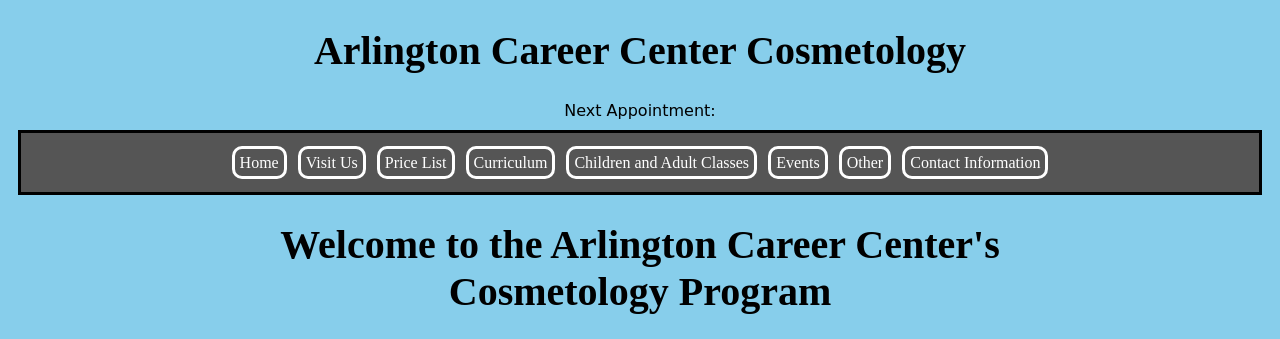
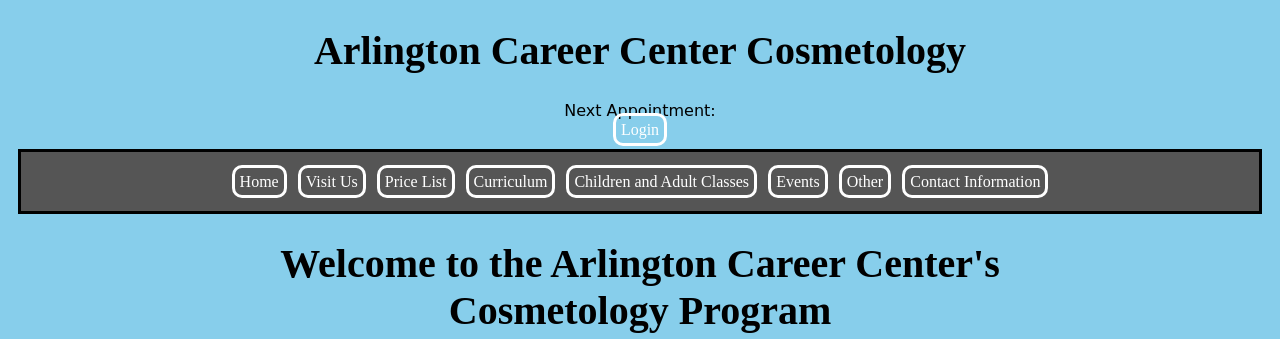
Before and after one commit to cmhedrick/CosmoRegistration, a Django app: page / in a window 1280 px wide; the page is wider, and only the part inside the window is pictured. Shown: the top 339 px of that part. Run offline with Django 3.2, Linux system fonts and the light colour scheme; some web fonts are replaced.

Commit message:
userauth now enabled

```diff
--- a/cosmetologyregistry/templates/base.html
+++ b/cosmetologyregistry/templates/base.html
@@ -73,6 +73,7 @@
 <body>
     <h1>Arlington Career Center Cosmetology</h1>
     <span>Next Appointment: {{nextapt}}</span>
+    <div>{% if user.is_authenticated %}<a href="/logout/">Logout</a><span>{{user.username}}</span>{% else %}<a href="/login/">Login</a>{% endif %} </div>
     <section>
     <a class="visit" href="/">Home</a>
     <a class="visit" href="static/visit_us.html">Visit Us</a>
--- a/cosmetologyregistry/urls.py
+++ b/cosmetologyregistry/urls.py
@@ -1,3 +1,5 @@
+from django.contrib.auth.decorators import login_required
+from django.contrib.auth.views import login, logout
 from django.conf.urls import patterns, include, url
 from django.contrib import admin
 from django.views.generic import TemplateView
@@ -6,4 +8,6 @@ admin.autodiscover()
 urlpatterns = patterns('',
     url(r'^admin/', include(admin.site.urls)),
     url(r'^$', TemplateView.as_view(template_name='homepage.html')),
+    url(r'^login/$', login),
+    url(r'^logout/$', logout, {'next_page': '/'}),
 )
```
